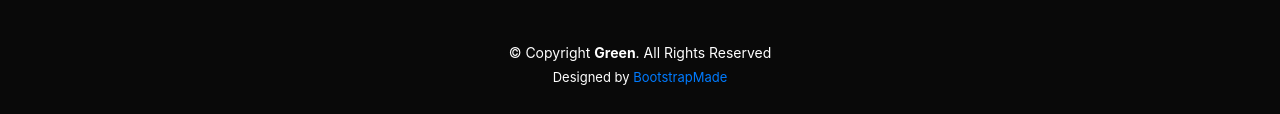
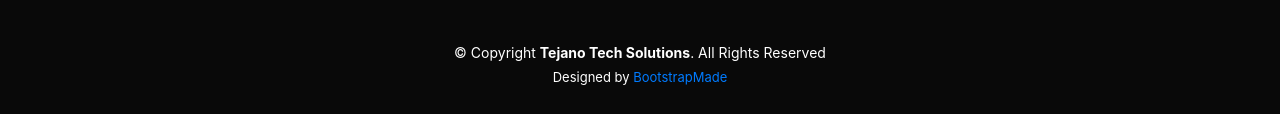
Before and after one commit to alans200/TejanoTechWebsite, a website: page index.html in a window 1280 px wide. Shown: the part 3643-3757 px from the top of the page. Drawn offline with nearby package versions, Linux system fonts and the light colour scheme.

Commit message:
Update index.html
Changed Copyright footer to include company name.

```diff
--- a/index.html
+++ b/index.html
@@ -276,7 +276,7 @@
         <a href="#" class="linkedin"><i class="bx bxl-linkedin"></i></a>
       </div>
       <div class="copyright">
-        &copy; Copyright <strong><span>Green</span></strong>. All Rights Reserved
+        &copy; Copyright <strong><span>Tejano Tech Solutions</span></strong>. All Rights Reserved
       </div>
       <div class="credits">
         <!-- All the links in the footer should remain intact. -->
```
